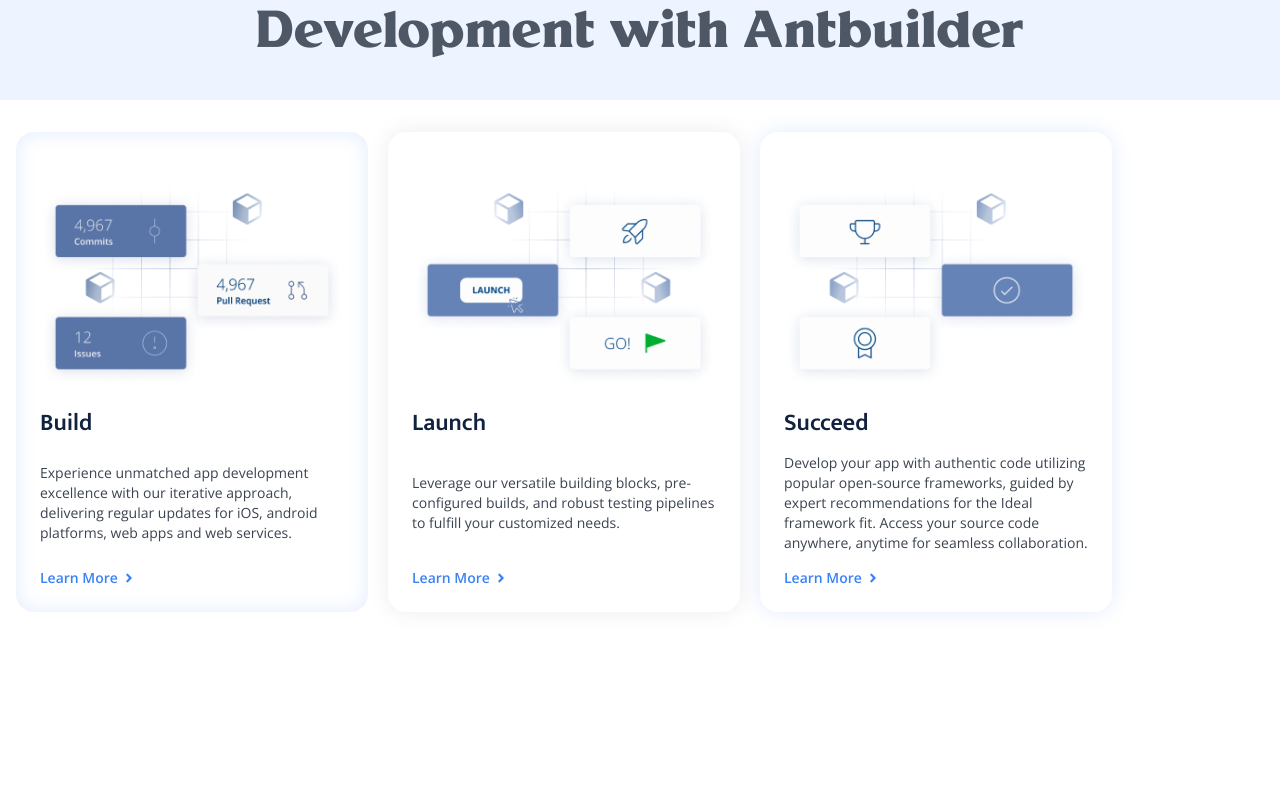
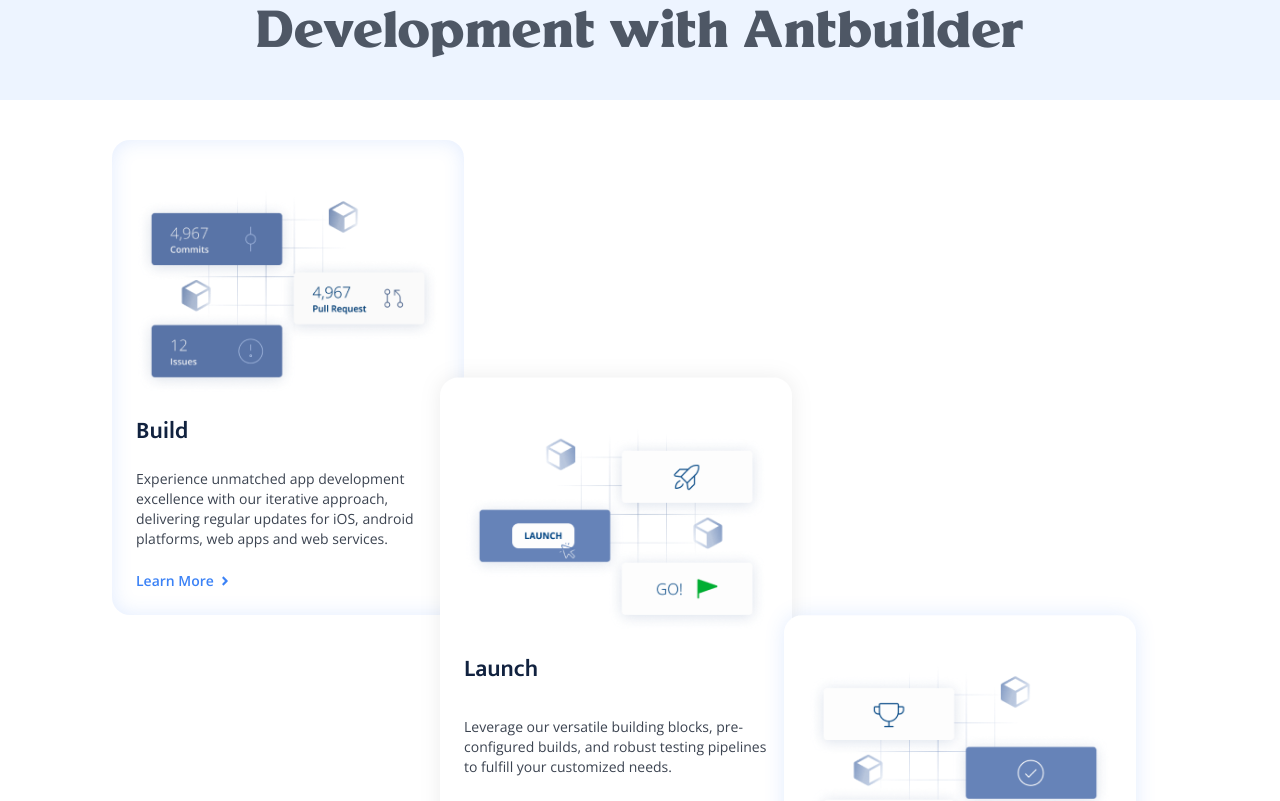
Before and after one commit to i-technetronics-llc/antbuilder-web, a Next.js app: page / in a window 1280 px wide. Shown: the part 840-1641 px from the top of the page. Before the commit the page ends 1492 px from the top, so only its background shows below. Built offline with nearby package versions, Linux system fonts and the light colour scheme.

Commit message:
completed layout for benefit section

```diff
--- a/components/Home/BenefitCard.tsx
+++ b/components/Home/BenefitCard.tsx
@@ -14,7 +14,7 @@
 
 const BenefitCard = ({ src, title, description, moreLink, className = "" }: Props) => {
     return (
-        <div className={`rounded-[18px] w-full max-w-[352px] min-h-[480px] p-6 ${className} flex flex-col`}>
+        <div className={`rounded-[18px] w-full max-w-[352px] bg-white p-6 ${className} flex flex-col transition-transform duration-300 `}>
             <Image src={src} alt={`${title} image`} width={328} height={248.307} className='mb-5' />
 
             <div className='grow space-y-3 flex flex-col justify-between'>
@@ -22,7 +22,7 @@
                 <h3 className='text-2xl font-bold text-trueGray-500'>{title}</h3>
 
                 <p className={`text-sm ${openSans.className}`}>{description}</p>
-                <Link href={moreLink} className={`hover:border-b border-primary text-primary text-sm font-semibold inline-flex items-center ${openSans.className}`}>
+                <Link href={moreLink} className={`hover:border-b w-fit border-primary text-primary text-sm font-semibold inline-flex items-center ${openSans.className}`}>
                     Learn More <FaAngleRight className="ml-1" />
                 </Link>
             </div>
--- a/components/Home/BenefitSection.tsx
+++ b/components/Home/BenefitSection.tsx
@@ -7,7 +7,7 @@
 const BenefitSection = () => {
   return (
     <section className=''>
-      <div className='bg-primary-200 pb-8 pt-16 text-center  space-y-10 flex flex-col items-center mb-8'>
+      <div className='bg-primary-200 pb-8 pt-16 text-center space-y-10 flex flex-col items-center mb-10'>
         <span className='text-[28px] font-bold'>
           ANTBUILDER BENEFITS
         </span>
@@ -16,26 +16,26 @@
         </h2>
       </div>
 
-      <Container className='flex items-center gap-5'>
+      <Container className='grid grid-cols-1 lg:grid-cols-[repeat(3,352px)] grid-rows-3 gap-3 lg:gap-0 isolate mx-auto w-fit'>
         <BenefitCard
           src='/images/feature-build.png'
           title='Build'
           description='Experience unmatched app development excellence with our iterative approach, delivering regular updates for iOS, android platforms, web apps and web services.'
-          className='shadow-[0px_0px_20px_0px_rgba(59,130,246,0.15)_inset]'
+          className='shadow-[0px_0px_20px_0px_rgba(59,130,246,0.15)_inset] relative lg:z-0 lg:hover:z-20 lg:hover:translate-x-2 hover:-translate-y-5 lg:hover:-translate-y-0'
           moreLink='#' />
 
         <BenefitCard
           src='/images/feature-launch.png'
           title='Launch'
           description='Leverage our versatile building blocks, pre-configured builds, and robust testing pipelines to fulfill your customized needs.'
-          className='shadow-[0px_0px_20px_0px_rgba(128,128,128,0.15)]'
+          className='shadow-[0px_0px_20px_0px_rgba(128,128,128,0.15)] lg:col-start-2 lg:col-end-3 lg:row-start-2 lg:row-end-3 lg:-translate-x-6 lg:-translate-y-1/2 relative z-10 lg:hover:z-30 lg:hover:-translate-x-3 hover:-translate-y-5 lg:hover:-translate-y-1/2'
           moreLink='#' />
 
         <BenefitCard
           src='/images/feature-succeed.png'
           title='Succeed'
           description='Develop your app with authentic code utilizing popular open-source frameworks, guided by expert recommendations for the Ideal framework fit. Access your source code anywhere, anytime for seamless collaboration.'
-          className='shadow-[0px_0px_20px_0px_rgba(59,130,246,0.15)]'
+          className='shadow-[0px_0px_20px_0px_rgba(59,130,246,0.15)] lg:col-start-3 lg:col-end-4 lg:row-start-3 lg:row-end-4 lg:-translate-x-8 lg:-translate-y-full relative z-20 lg:hover:z-40 lg:hover:-translate-x-10 hover:-translate-y-5 lg:hover:-translate-y-full'
           moreLink='#' />
       </Container>
     </section>
```
